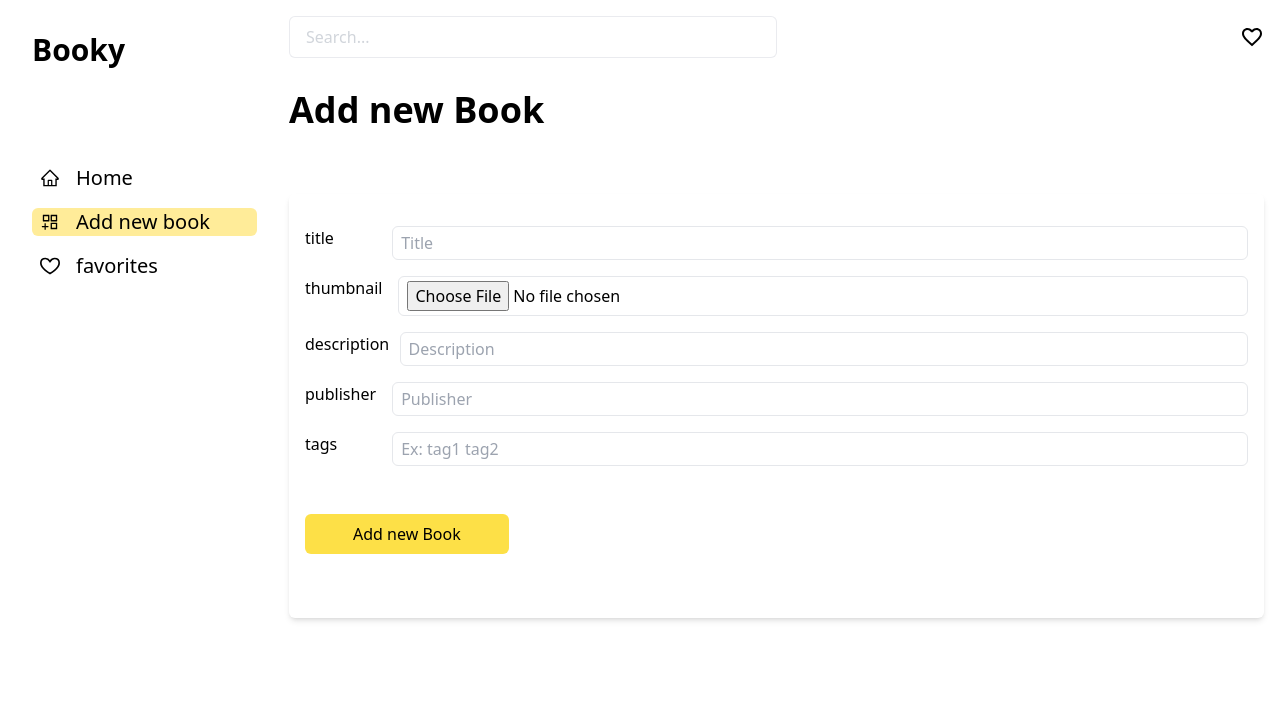
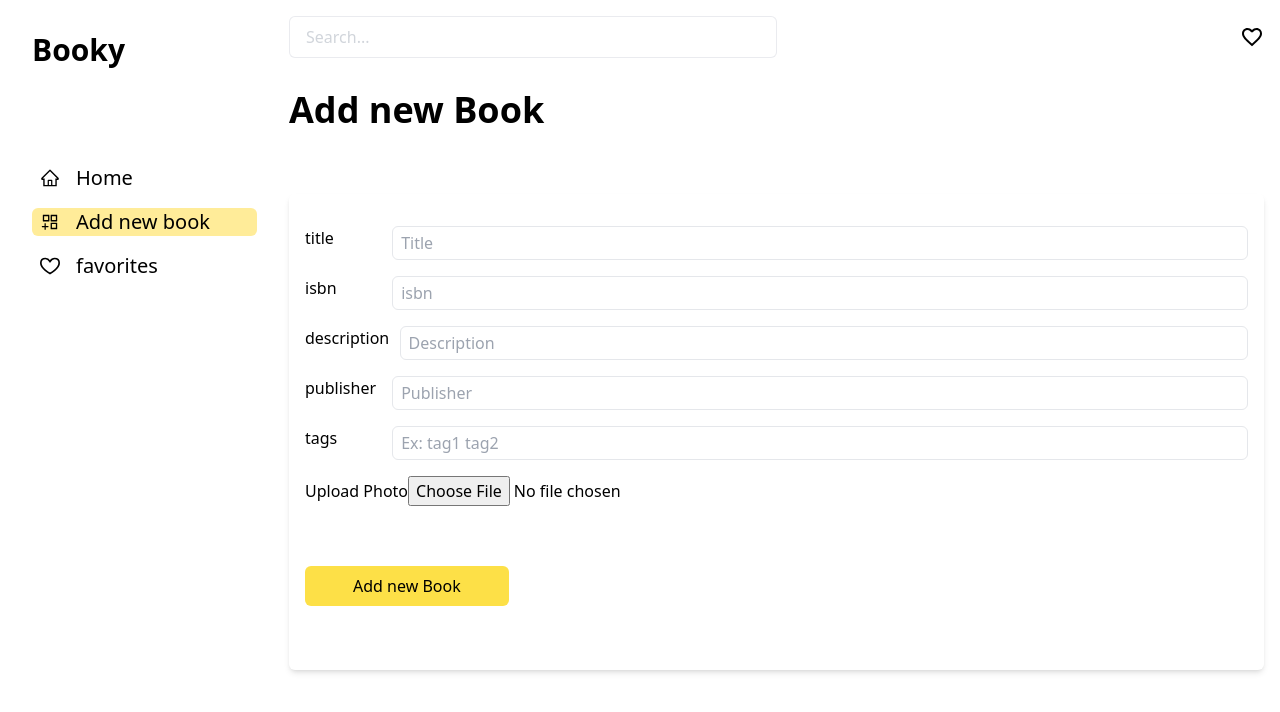
Before and after one commit to baha-ott/booky, a React (Vite) app in the folder frontend/: page /add-book in a window 1280 px wide. Shown: the top 712 px of the page. Built offline with nearby package versions, Linux system fonts and the light colour scheme; no server answers.

Commit message:
Convert image to base64

```diff
--- a/frontend/src/components/Form/FormItems.tsx
+++ b/frontend/src/components/Form/FormItems.tsx
@@ -9,10 +9,11 @@ const FORM_ITEMS = [
     placeholder: "Title",
   },
   {
-    name: "thumbnail",
-    type: "file",
-    placeholder: "upload image",
+    name: "isbn",
+    type: "text",
+    placeholder: "isbn",
   },
+
   {
     name: "description",
     type: "text",
--- /dev/null
+++ b/frontend/src/components/ImageInput.tsx
@@ -0,0 +1,50 @@
+import { ErrorMessage, Field } from "formik";
+
+export default function ImageInput() {
+  const convertToBase64 = (file: any) => {
+    return new Promise((resolve, reject) => {
+      const fileReader = new FileReader();
+      fileReader.readAsDataURL(file);
+      fileReader.onload = () => {
+        resolve(fileReader.result);
+      };
+      fileReader.onerror = (error) => {
+        reject(error);
+      };
+    });
+  };
+
+  const handleIcon = async (e: any, setFieldValue: any) => {
+    const file = e.target.files[0];
+    //check the size of image
+    if (file?.size / 1024 / 1024 < 2) {
+      const base64 = await convertToBase64(file);
+      setFieldValue("thumbnail", base64);
+    } else {
+      throw new Error("Failed to upload the image");
+    }
+  };
+
+  return (
+    <div className="mb-3 form-group">
+      <label className="required">Upload Photo</label>
+      <Field name="thumbnail">
+        {({ form, field }: { form: any; field: any }) => {
+          const { setFieldValue } = form;
+          console.log(form);
+          return (
+            <input
+              type="file"
+              className="form-control"
+              required
+              onChange={(e) => handleIcon(e, setFieldValue)}
+            />
+          );
+        }}
+      </Field>
+      <div className="text-danger">
+        <ErrorMessage name="thumbnail" />
+      </div>
+    </div>
+  );
+}
--- a/frontend/src/pages/add-book/page.tsx
+++ b/frontend/src/pages/add-book/page.tsx
@@ -6,6 +6,7 @@ import BtnSubmitForm from "../../components/Form/BtnSubmitForm";
 import { nanoid } from "@reduxjs/toolkit";
 import { useAddNewBookMutation } from "../../api/apiSlice";
 import HeadingSecondary from "../../components/HeadingSecondary";
+import ImageInput from "../../components/ImageInput";
 
 const AddBookPage = () => {
   const [addNewBook] = useAddNewBookMutation();
@@ -16,7 +17,6 @@ const AddBookPage = () => {
         authorId: 1,
         isbn: "",
         title: "",
-        thumbnail: "",
         description: "",
         publisher: "",
         tags: "",
@@ -45,6 +45,7 @@ const AddBookPage = () => {
         <div className="flex flex-col gap-4 mt-16 shadow-md px-4 pt-8 pb-16 rounded-md">
           <FormItems />
           <AuthorSelector />
+          <ImageInput />
           <BtnSubmitForm title="Add new Book" />
         </div>
       </Form>
--- a/frontend/src/pages/edit-book/page.tsx
+++ b/frontend/src/pages/edit-book/page.tsx
@@ -51,9 +51,13 @@ const EditBookPage = () => {
               .required("Required"),
             tags: Yup.string().required("Required"),
           })}
-          onSubmit={(values, { setSubmitting, resetForm }) => {
+          onSubmit={(values: any, { setSubmitting, resetForm }) => {
             console.log(values);
-            updateBook({ ...values, tags: (values.tags as string).split(" ") });
+            updateBook({
+              ...values,
+              tags: (values.tags as string).split(" "),
+              thumbnail: values.thumbnail_image,
+            });
             resetForm();
             setSubmitting(false);
           }}
```
